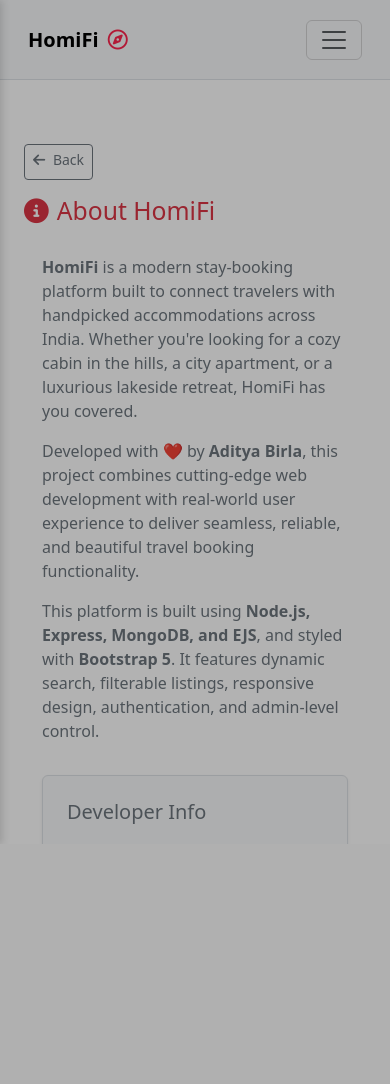
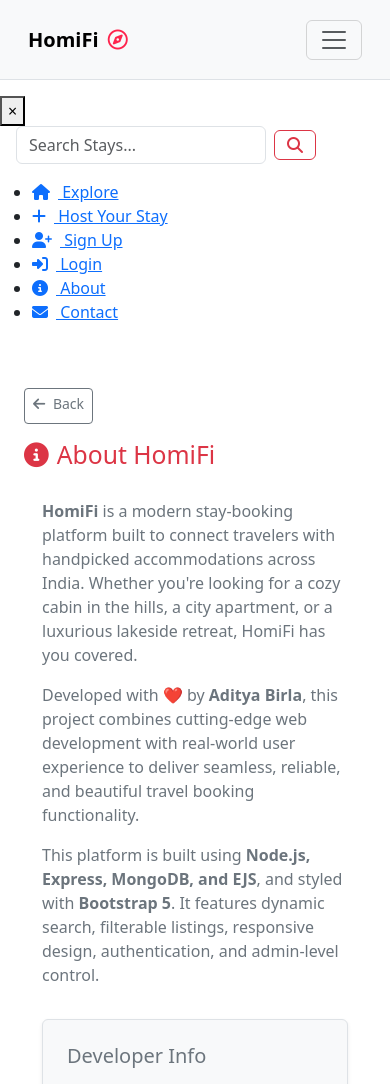
Before and after one commit to Aditya30-06/HomiFi, a Node server app: page /about in a window 390 px wide. Shown: the top 1084 px of the page. Before the commit the page ends 844 px from the top, so only its background shows below. Run offline with Node 20, Linux system fonts and the light colour scheme; some libraries are stand-ins or nearby versions.

Commit message:
Making everthing restore

```diff
--- a/public/css/style.css
+++ b/public/css/style.css
@@ -143,48 +143,3 @@ body {
         margin-bottom: 1rem;
     }
 }
-
-/* Hide mobile drawer, backdrop, and hamburger on desktop */
-#mobileDrawer,
-#drawerBackdrop,
-.navbar-toggler {
-  display: none;
-}
-
-@media (max-width: 576px) {
-  #mobileDrawer,
-  #drawerBackdrop,
-  .navbar-toggler {
-    display: block;
-  }
-  .d-none.d-sm-flex {
-    display: none !important;
-  }
-}
-
-/* Hide the drawer by default, show only when .active is added */
-#mobileDrawer {
-  position: fixed;
-  top: 0;
-  left: 0;
-  height: 100vh;
-  width: 80vw;
-  max-width: 320px;
-  background: #fff;
-  z-index: 1050;
-  box-shadow: 2px 0 8px rgba(0,0,0,0.15);
-  transform: translateX(-100%);
-  transition: transform 0.3s ease;
-}
-#mobileDrawer.active {
-  transform: translateX(0);
-}
-#drawerBackdrop {
-  position: fixed;
-  top: 0;
-  left: 0;
-  width: 100vw;
-  height: 100vh;
-  background: rgba(0,0,0,0.3);
-  z-index: 1040;
-}
```
